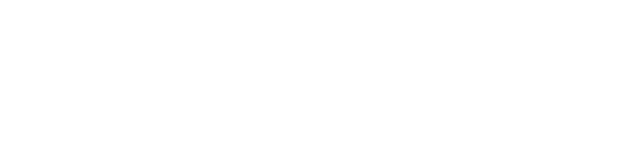
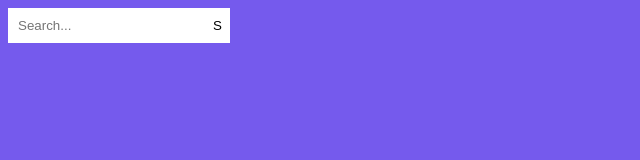
Before and after one commit to acciojob/Interactive-Search-arkadeep16, a website: page main.html in a window 1280 px wide. Shown: the whole page, without its empty margins (0-640 px from the left). Drawn offline with Linux system fonts and the light colour scheme.

Commit message:
created a submission

```diff
--- a/main.html
+++ b/main.html
@@ -8,6 +8,10 @@
 
 <body>
 	<!-- the entire body must be written by student -->
+	<div class="search">
+		<input class="input" type="text" placeholder="Search...">
+		<button class="btn">S</button>
+	</div>
     <script type="text/javascript" src="./script.js">
 </script>
 
--- a/script.js
+++ b/script.js
@@ -1 +1,10 @@
 //your JS code here. If required.
+const search = document.querySelector(".search");
+const input = document.querySelector(".input");
+const btn = document.querySelector(".btn");
+
+
+
+btn.addEventListener("click", function onClick(params) {
+	search.style.border = "2px solid black";
+});
--- a/styles.css
+++ b/styles.css
@@ -1 +1,22 @@
 /*  your css code here. If applicable */
+body{
+	background-color:#755aed;
+}
+.search{
+	background-color:#fff;
+	padding:0 2px;
+	width:fit-content;
+
+}
+.input{
+	border:none;
+	padding:10px 8px;
+}
+/* .input:focus{
+	font-size:20px;
+} */
+.btn{
+	background-color:#fff;
+	border:none;
+	cursor:pointer;
+}
```
